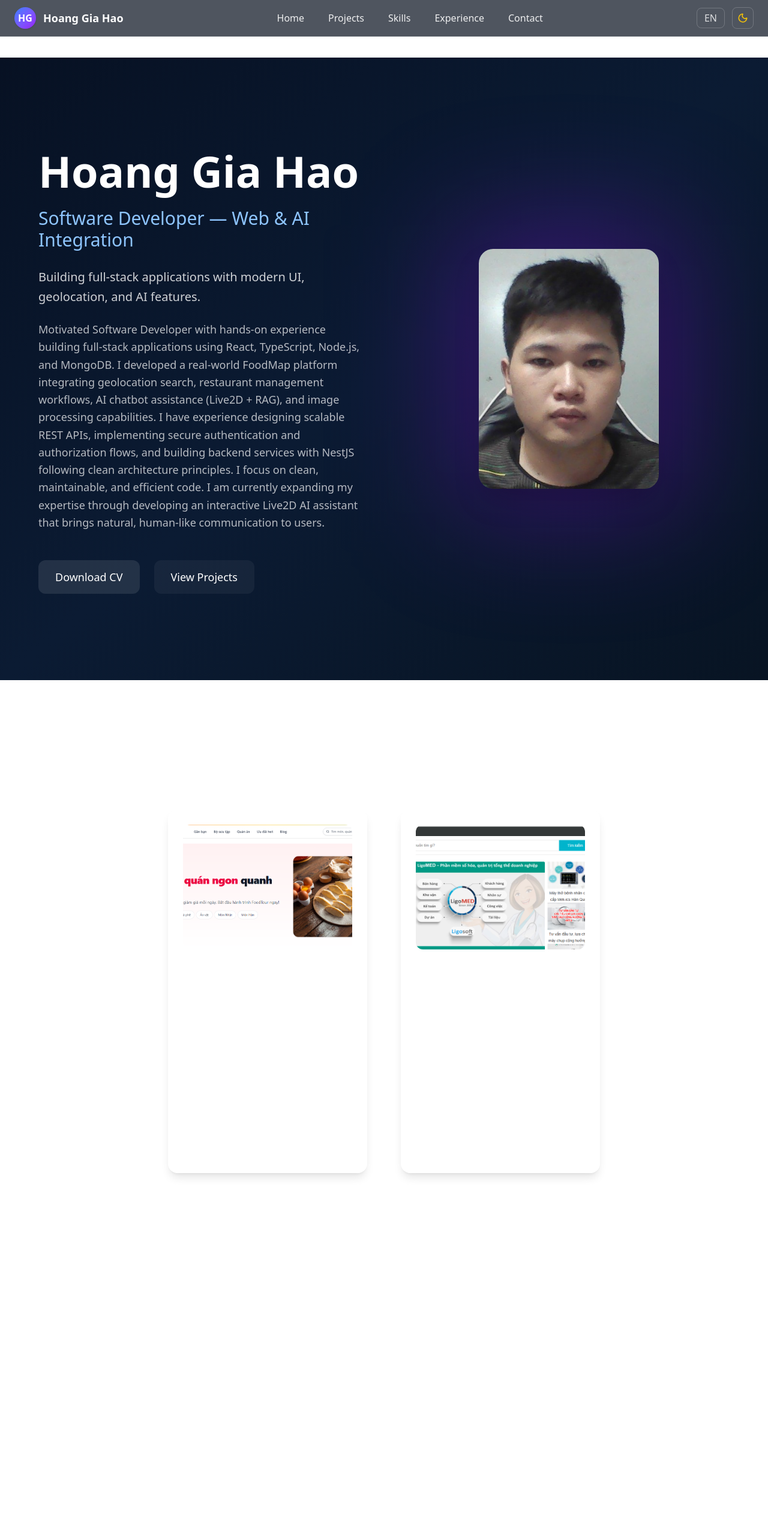
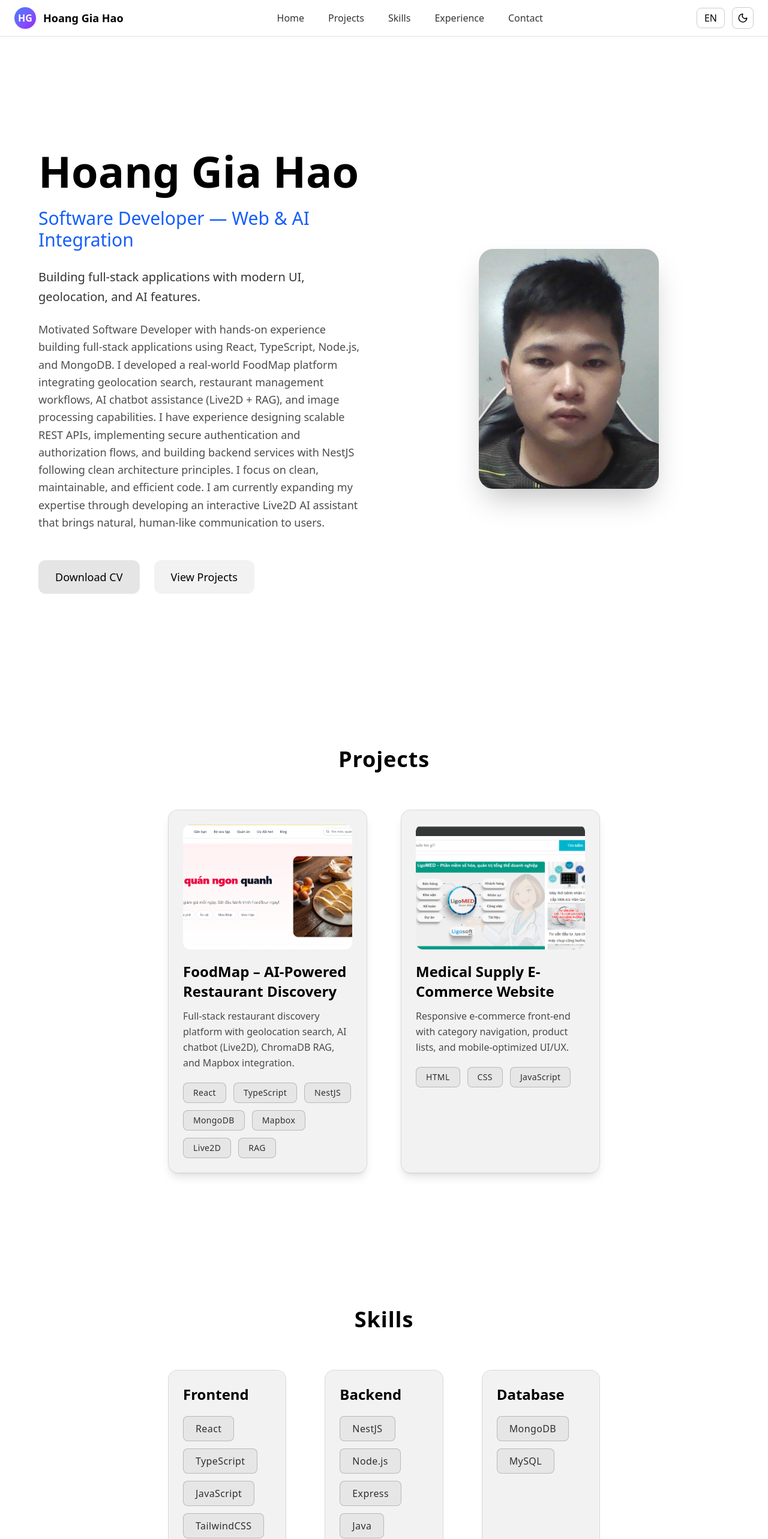
Before and after one commit to giahao1609/portfolio, a React (Vite) app: page / in a window 1280 px wide. Shown: the top 2566 px of the page at 60% size. Built offline with nearby package versions, Linux system fonts and the light colour scheme.

Commit message:
update dark/light mode for all sections

```diff
--- a/src/components/Experience/Experience.tsx
+++ b/src/components/Experience/Experience.tsx
@@ -5,11 +5,26 @@ export default function Experience() {
   const { t } = useLangStore();
 
   return (
-    <section id="experience" className="py-28">
+    <section
+      id="experience"
+      className="
+        py-28
+        bg-white text-black
+        dark:bg-[#0a0f1f] dark:text-white
+        transition-colors
+      "
+    >
       <MotionFade>
 
         {/* TITLE */}
-        <h2 className="text-4xl font-bold text-white mb-16 text-left max-w-[60%] mx-auto tracking-wide">
+        <h2
+          className="
+            text-4xl font-bold
+            mb-16 text-left
+            max-w-[60%] mx-auto tracking-wide
+            text-black dark:text-white
+          "
+        >
           {t.experience.title}
         </h2>
 
@@ -17,25 +32,31 @@ export default function Experience() {
         <div className="max-w-[60%] mx-auto space-y-16">
 
           {t.experience.list.map((exp: any, index: number) => (
-            <div key={index} className="text-white/90 leading-relaxed">
+            <div
+              key={index}
+              className="
+                leading-relaxed
+                text-black/90 dark:text-white/90
+              "
+            >
 
               {/* ROLE */}
-              <h3 className="text-3xl font-semibold text-white mb-2">
+              <h3 className="text-3xl font-semibold mb-2 text-black dark:text-white">
                 {exp.role}
               </h3>
 
               {/* COMPANY */}
-              <p className="text-xl text-white/70 mb-1">
+              <p className="text-xl mb-1 text-black/70 dark:text-white/70">
                 {exp.company}
               </p>
 
               {/* YEAR */}
-              <p className="text-base text-white/50 mb-6">
+              <p className="text-base mb-6 text-black/50 dark:text-white/50">
                 {exp.year}
               </p>
 
               {/* DETAILS */}
-              <ul className="list-disc pl-8 space-y-3 text-white/80 text-lg">
+              <ul className="list-disc pl-8 space-y-3 text-black/80 dark:text-white/80 text-lg">
                 {exp.details.map((item: string, i: number) => (
                   <li key={i}>{item}</li>
                 ))}
--- a/src/components/Hero/Hero.tsx
+++ b/src/components/Hero/Hero.tsx
@@ -7,35 +7,41 @@ export default function Hero() {
   return (
     <section
       id="home"
-      className="py-36 px-6 md:px-16 bg-linear-to-br from-[#071123] via-[#0b1b33] to-[#081423] text-white"
+      className="
+        py-36 px-6 md:px-16
+        text-black bg-white
+        dark:text-white
+        dark:bg-linear-to-br
+        dark:from-[#071123]
+        dark:via-[#0b1b33]
+        dark:to-[#081423]
+        transition-colors duration-300
+      "
     >
       <div
         className="
-        max-w-6xl
-        mx-auto
-        grid grid-cols-1 md:grid-cols-2
-        gap-20
-        items-center
-      "
+          max-w-6xl mx-auto
+          grid grid-cols-1 md:grid-cols-2
+          gap-20 items-center
+        "
       >
 
         {/* LEFT */}
         <MotionFade>
           <div>
-            <h1 className="text-6xl md:text-7xl font-extrabold leading-tight">
+            <h1 className="text-6xl md:text-7xl font-extrabold leading-tight text-black dark:text-white">
               {t.hero.name}
             </h1>
 
-            <h2 className="text-2xl md:text-3xl text-blue-300 mt-4 mb-7">
+            <h2 className="text-2xl md:text-3xl mt-4 mb-7 text-blue-600 dark:text-blue-300">
               {t.hero.title}
             </h2>
 
-            <p className="text-white/80 text-xl leading-relaxed mb-6">
+            <p className="text-black/80 dark:text-white/80 text-xl leading-relaxed mb-6">
               {t.hero.shortDescription}
             </p>
 
-            {/* DESCRIPTION LONG */}
-            <p className="text-white/70 text-lg leading-relaxed mb-12">
+            <p className="text-black/70 dark:text-white/70 text-lg leading-relaxed mb-12">
               {t.hero.description}
             </p>
 
@@ -43,14 +49,24 @@ export default function Hero() {
             <div className="flex gap-6">
               <a
                 href={import.meta.env.BASE_URL + "cv.pdf"}
-                className="px-7 py-3.5 bg-white/10 hover:bg-white/20 rounded-xl transition text-white text-lg"
+                className="
+                  px-7 py-3.5 rounded-xl text-lg
+                  bg-black/10 hover:bg-black/20 text-black
+                  dark:bg-white/10 dark:hover:bg-white/20 dark:text-white
+                  transition
+                "
               >
                 {t.hero.downloadCV}
               </a>
 
               <a
                 href="#projects"
-                className="px-7 py-3.5 bg-white/5 hover:bg-white/10 rounded-xl transition text-white text-lg"
+                className="
+                  px-7 py-3.5 rounded-xl text-lg
+                  bg-black/5 hover:bg-black/10 text-black
+                  dark:bg-white/5 dark:hover:bg-white/10 dark:text-white
+                  transition
+                "
               >
                 {t.hero.viewProjects}
               </a>
@@ -62,7 +78,14 @@ export default function Hero() {
         <MotionFade>
           <div className="flex justify-center">
             <div className="relative">
-              <div className="absolute -inset-10 bg-purple-600/30 blur-[100px] rounded-3xl"></div>
+              {/* Glow chỉ xuất hiện ở Dark Mode */}
+              <div className="
+                absolute -inset-10
+                hidden dark:block
+                bg-purple-600/30
+                blur-[100px]
+                rounded-3xl
+              "></div>
 
               <img
                 src={import.meta.env.BASE_URL + "profile.jpg"}
--- a/src/components/Navbar.tsx
+++ b/src/components/Navbar.tsx
@@ -7,7 +7,7 @@ export default function Navbar() {
   const [dark, setDark] = useState(false);
   const [open, setOpen] = useState(false);
 
-  // Load theme
+  /* Load theme */
   useEffect(() => {
     const theme = localStorage.getItem("theme");
     if (theme === "dark") {
@@ -30,40 +30,79 @@ export default function Navbar() {
   };
 
   return (
-    <header className="fixed top-0 left-0 w-full z-50 bg-[#050e1c]/70 backdrop-blur-md border-b border-white/10">
+    <header
+      className="
+        fixed top-0 left-0 w-full z-50 backdrop-blur-md border-b transition-colors
+
+        /* LIGHT */
+        bg-white/70 border-black/10 text-black
+
+        /* DARK */
+        dark:bg-[#050e1c]/70 dark:border-white/10 dark:text-white
+      "
+    >
       <div className="max-w-7xl mx-auto px-6 py-3 flex items-center justify-between">
 
         {/* LOGO */}
         <div className="flex items-center gap-3">
-          <div className="w-9 h-9 rounded-full bg-linear-to-br from-blue-500 to-purple-600 flex items-center justify-center text-white font-bold shadow">
+          <div
+            className="
+              w-9 h-9 rounded-full flex items-center justify-center font-bold shadow
+
+              /* LIGHT */
+              bg-linear-to-br from-blue-500 to-purple-600 text-white
+
+              /* DARK */
+              dark:bg-linear-to-br dark:from-blue-500 dark:to-purple-600 dark:text-white
+            "
+          >
             HG
           </div>
-          <span className="font-semibold text-white text-lg">
+
+          <span className="font-semibold text-lg text-black dark:text-white">
             {t.hero.name}
           </span>
         </div>
 
         {/* DESKTOP MENU */}
-        <nav className="hidden md:flex gap-10 text-white/90 text-base font-medium">
-          <a href="#home" className="hover:text-white">{t.navbar.home}</a>
-          <a href="#projects" className="hover:text-white">{t.navbar.projects}</a>
-          <a href="#skills" className="hover:text-white">{t.navbar.skills}</a>
-          <a href="#experience" className="hover:text-white">{t.navbar.experience}</a>
-          <a href="#contact" className="hover:text-white">{t.navbar.contact}</a>
+        <nav className="hidden md:flex gap-10 text-black/80 dark:text-white/90 text-base font-medium">
+          <a href="#home" className="hover:text-black dark:hover:text-white">{t.navbar.home}</a>
+          <a href="#projects" className="hover:text-black dark:hover:text-white">{t.navbar.projects}</a>
+          <a href="#skills" className="hover:text-black dark:hover:text-white">{t.navbar.skills}</a>
+          <a href="#experience" className="hover:text-black dark:hover:text-white">{t.navbar.experience}</a>
+          <a href="#contact" className="hover:text-black dark:hover:text-white">{t.navbar.contact}</a>
         </nav>
 
         {/* RIGHT */}
         <div className="hidden md:flex items-center gap-3">
+          {/* SWITCH LANGUAGE */}
           <button
             onClick={switchLang}
-            className="px-3 py-1 border border-white/20 rounded-lg text-white/80 hover:bg-white/10 transition"
+            className="
+              px-3 py-1 rounded-lg transition
+
+              /* LIGHT */
+              border border-black/20 text-black hover:bg-black/10
+
+              /* DARK */
+              dark:border-white/20 dark:text-white/80 dark:hover:bg-white/10
+            "
           >
             {lang.toUpperCase()}
           </button>
 
+          {/* THEME TOGGLE */}
           <button
             onClick={toggleTheme}
-            className="p-2 border border-white/20 rounded-lg text-yellow-400 hover:bg-white/10 transition"
+            className="
+              p-2 rounded-lg transition
+
+              /* LIGHT */
+              border border-black/20 text-black hover:bg-black/10
+
+              /* DARK */
+              dark:border-white/20 dark:text-yellow-400 dark:hover:bg-white/10
+            "
           >
             {dark ? <Sun size={18} /> : <Moon size={18} />}
           </button>
@@ -72,38 +111,63 @@ export default function Navbar() {
         {/* MOBILE MENU BUTTON */}
         <button
           onClick={() => setOpen(!open)}
-          className="md:hidden text-white p-2"
+          className="md:hidden p-2 text-black dark:text-white"
         >
           {open ? <X size={28} /> : <Menu size={28} />}
         </button>
       </div>
 
-      {/* MOBILE MENU DROPDOWN */}
+      {/* MOBILE MENU */}
       {open && (
-        <div className="md:hidden bg-[#050e1c]/95 backdrop-blur-xl border-t border-white/10 py-5 px-6 space-y-4">
+        <div
+          className="
+            md:hidden py-5 px-6 space-y-4 border-t transition-colors
 
-          <a onClick={() => setOpen(false)} href="#home" className="block text-white/90 text-lg">{t.navbar.home}</a>
-          <a onClick={() => setOpen(false)} href="#projects" className="block text-white/90 text-lg">{t.navbar.projects}</a>
-          <a onClick={() => setOpen(false)} href="#skills" className="block text-white/90 text-lg">{t.navbar.skills}</a>
-          <a onClick={() => setOpen(false)} href="#experience" className="block text-white/90 text-lg">{t.navbar.experience}</a>
-          <a onClick={() => setOpen(false)} href="#contact" className="block text-white/90 text-lg">{t.navbar.contact}</a>
+            /* LIGHT */
+            bg-white/90 border-black/10 text-black backdrop-blur-xl
 
-          <div className="flex items-center gap-4 pt-4 border-t border-white/10">
+            /* DARK */
+            dark:bg-[#050e1c]/95 dark:border-white/10 dark:text-white
+          "
+        >
+          <a onClick={() => setOpen(false)} href="#home" className="block text-lg">{t.navbar.home}</a>
+          <a onClick={() => setOpen(false)} href="#projects" className="block text-lg">{t.navbar.projects}</a>
+          <a onClick={() => setOpen(false)} href="#skills" className="block text-lg">{t.navbar.skills}</a>
+          <a onClick={() => setOpen(false)} href="#experience" className="block text-lg">{t.navbar.experience}</a>
+          <a onClick={() => setOpen(false)} href="#contact" className="block text-lg">{t.navbar.contact}</a>
+
+          {/* LANG + THEME IN MOBILE */}
+          <div className="flex items-center gap-4 pt-4 border-t border-black/10 dark:border-white/10">
             <button
               onClick={switchLang}
-              className="px-3 py-1 border border-white/20 rounded-lg text-white/80 hover:bg-white/10 transition"
+              className="
+                px-3 py-1 rounded-lg transition
+
+                /* LIGHT */
+                border border-black/20 hover:bg-black/10 text-black
+
+                /* DARK */
+                dark:border-white/20 dark:text-white/80 dark:hover:bg-white/10
+              "
             >
               {lang.toUpperCase()}
             </button>
 
             <button
               onClick={toggleTheme}
-              className="p-2 border border-white/20 rounded-lg text-yellow-400 hover:bg-white/10 transition"
+              className="
+                p-2 rounded-lg transition
+
+                /* LIGHT */
+                border border-black/20 text-black hover:bg-black/10
+
+                /* DARK */
+                dark:border-white/20 dark:text-yellow-400 dark:hover:bg-white/10
+              "
             >
               {dark ? <Sun size={18} /> : <Moon size={18} />}
             </button>
           </div>
-
         </div>
       )}
     </header>
--- a/src/components/Projects/Projects.tsx
+++ b/src/components/Projects/Projects.tsx
@@ -5,17 +5,30 @@ export default function Projects() {
   const { t } = useLangStore();
 
   return (
-    <section id="projects" className="py-28">
+    <section
+      id="projects"
+      className="
+        py-28
+        bg-white text-black
+        dark:bg-[#0a0f1f] dark:text-white
+        transition-colors duration-300
+      "
+    >
       <MotionFade>
 
         {/* TITLE */}
-        <h2 className="text-4xl font-bold text-center text-white mb-16 tracking-wide">
+        <h2
+          className="
+            text-4xl font-bold text-center
+            mb-16 tracking-wide
+            text-black dark:text-white
+          "
+        >
           {t.projects.title}
         </h2>
 
         {/* GRID */}
         <div className="max-w-[60%] mx-auto grid grid-cols-1 md:grid-cols-2 gap-14 px-6">
-
 
           {t.projects.list.map((p: any, i: number) => (
             <a
@@ -24,33 +37,42 @@ export default function Projects() {
               target="_blank"
               className="
                 group
-                bg-white/5
-                hover:bg-white/10
+                block
+                p-6 rounded-2xl border
+                shadow-lg hover:shadow-xl
                 transition
-                p-6
-                block
-                rounded-2xl
-                border border-white/10
-                hover:border-white/20
                 backdrop-blur-md
-                shadow-lg hover:shadow-xl
+
+                /* LIGHT MODE CARD */
+                bg-black/5 border-black/10
+                hover:bg-black/10 hover:border-black/20
+                text-black
+
+                /* DARK MODE CARD */
+                dark:bg-white/5 dark:border-white/10
+                dark:hover:bg-white/10 dark:hover:border-white/20
+                dark:text-white
               "
             >
               {/* IMAGE */}
               <div className="overflow-hidden mb-5 rounded-xl">
                 <img
                   src={p.image}
-                  className="w-full h-52 object-cover group-hover:scale-105 transition duration-500"
+                  className="
+                    w-full h-52 object-cover
+                    group-hover:scale-105
+                    transition duration-500
+                  "
                 />
               </div>
 
               {/* TITLE */}
-              <h3 className="text-2xl font-semibold text-white mb-3 leading-snug">
+              <h3 className="text-2xl font-semibold mb-3 leading-snug text-black dark:text-white">
                 {p.title}
               </h3>
 
               {/* DESCRIPTION */}
-              <p className="text-white/70 text-base leading-relaxed mb-5">
+              <p className="text-black/70 dark:text-white/70 text-base leading-relaxed mb-5">
                 {p.desc}
               </p>
 
@@ -60,17 +82,15 @@ export default function Projects() {
                   <span
                     key={tech}
                     className="
-                      px-4
-                      py-1.5
-                      text-sm
-                      bg-white/10
-                      text-white/80
-                      tracking-wide
-                      rounded-lg
-                      border border-white/20
-                      group-hover:bg-white/20
-                      group-hover:border-white/40
-                      transition
+                      px-4 py-1.5 text-sm tracking-wide rounded-lg border transition
+
+                      /* LIGHT */
+                      bg-black/5 text-black/80 border-black/20
+                      group-hover:bg-black/10 group-hover:border-black/30
+
+                      /* DARK */
+                      dark:bg-white/10 dark:text-white/80 dark:border-white/20
+                      dark:group-hover:bg-white/20 dark:group-hover:border-white/40
                     "
                   >
                     {tech}
--- a/src/components/Skills/Skills.tsx
+++ b/src/components/Skills/Skills.tsx
@@ -9,11 +9,24 @@ export default function Skills() {
   ) as (keyof typeof t.skills.categories)[];
 
   return (
-    <section id="skills" className="py-28">
+    <section
+      id="skills"
+      className="
+        py-28
+        bg-white text-black
+        dark:bg-[#0a0f1f] dark:text-white
+        transition-colors duration-300
+      "
+    >
       <MotionFade>
 
         {/* TITLE */}
-        <h2 className="text-4xl font-bold text-center mb-16 text-white tracking-wide">
+        <h2
+          className="
+            text-4xl font-bold text-center mb-16 tracking-wide
+            text-black dark:text-white
+          "
+        >
           {t.skills.title}
         </h2>
 
@@ -23,12 +36,21 @@ export default function Skills() {
           {categories.map((key) => (
             <div
               key={key}
-              className="p-6 rounded-2xl bg-white/5 border border-white/10
-                         backdrop-blur-md hover:bg-white/10 transition"
+              className="
+                p-6 rounded-2xl transition backdrop-blur-md
+
+                /* LIGHT */
+                bg-black/5 border border-black/10
+                hover:bg-black/10
+
+                /* DARK */
+                dark:bg-white/5 dark:border-white/10
+                dark:hover:bg-white/10
+              "
             >
 
               {/* CATEGORY TITLE */}
-              <h3 className="text-2xl font-semibold text-white mb-5">
+              <h3 className="text-2xl font-semibold mb-5 text-black dark:text-white">
                 {t.skills.categories[key]}
               </h3>
 
@@ -37,9 +59,17 @@ export default function Skills() {
                 {t.skills.list[key].map((item: string) => (
                   <span
                     key={item}
-                    className="px-5 py-2 text-base bg-white/10 text-white/80
-                               rounded-lg border border-white/20
-                               hover:bg-white/20 transition tracking-wide"
+                    className="
+                      px-5 py-2 text-base rounded-lg tracking-wide transition
+
+                      /* LIGHT */
+                      bg-black/5 text-black/80 border border-black/20
+                      hover:bg-black/10 hover:border-black/30
+
+                      /* DARK */
+                      dark:bg-white/10 dark:text-white/80 dark:border-white/20
+                      dark:hover:bg-white/20 dark:hover:border-white/40
+                    "
                   >
                     {item}
                   </span>
--- a/src/components/common/ThemeToggle.tsx
+++ b/src/components/common/ThemeToggle.tsx
@@ -6,6 +6,7 @@ export default function ThemeToggle() {
 
   useEffect(() => {
     const theme = localStorage.getItem("theme");
+
     if (theme === "dark") {
       setDark(true);
       document.documentElement.classList.add("dark");
```
Also changed, not shown: index.html (+7 -0 lines), src/components/Contact/Contact.tsx (+107 -28 lines), src/components/Projects/ProjectCard.tsx (+37 -8 lines).
